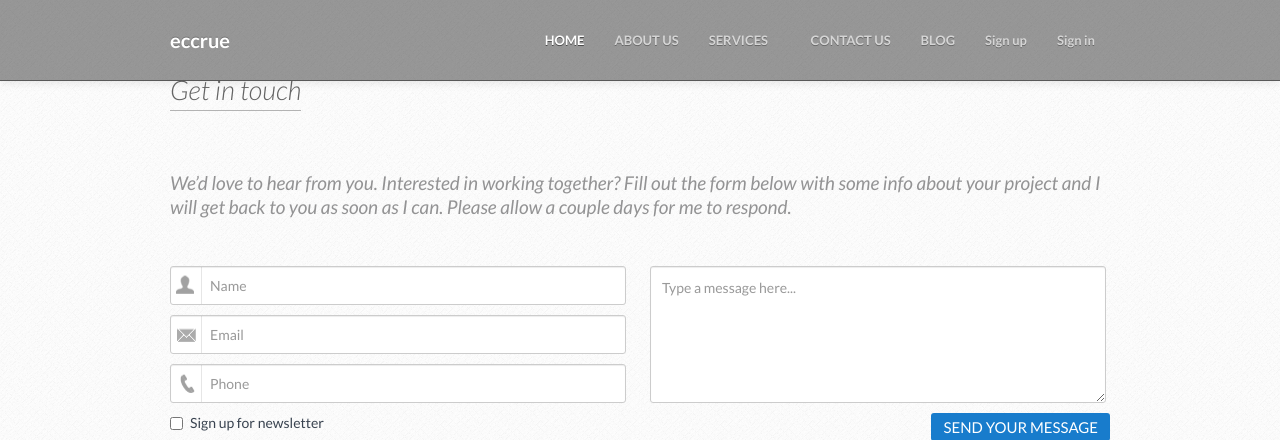
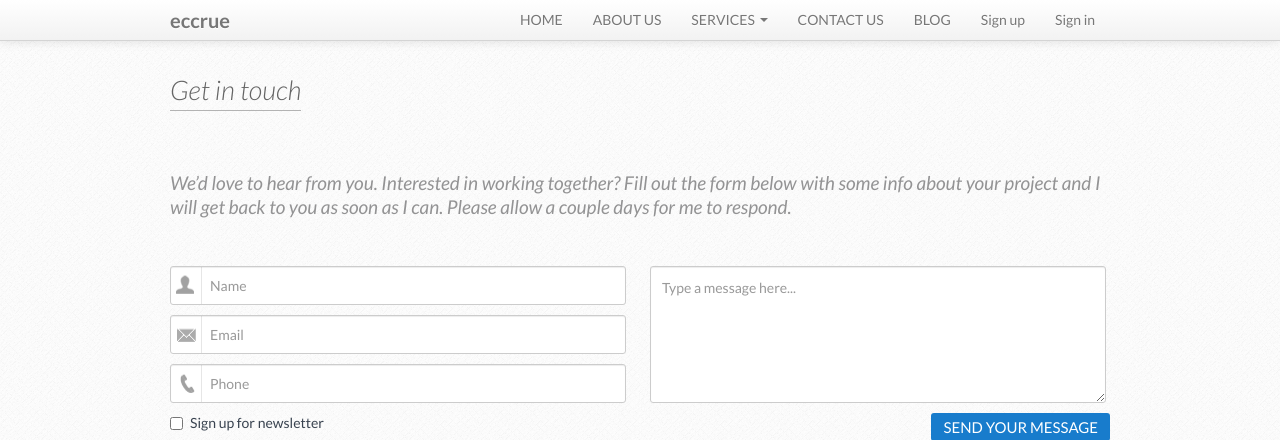
Before and after one commit to ejlax/eccrue, a PHP site: page /contact.php in a window 1280 px wide. Shown: the top 440 px of the page. Run offline with PHP 8.4, Linux system fonts and the light colour scheme; some libraries are stand-ins or nearby versions.

Commit message:
white top bar

```diff
--- a/contact.php
+++ b/contact.php
@@ -67,7 +67,7 @@ include_once('header.php');
                 </div>
             </div>
             <!-- <iframe width="100%" height="600" frameborder="0" scrolling="no" marginheight="0" marginwidth="0" src="https://maps.google.com.mx/?ie=UTF8&amp;ll=64.089157,-21.816616&amp;spn=0.045157,0.15398&amp;t=m&amp;z=13&amp;output=embed"></iframe> -->
-<iframe width="100%" height="600" frameborder="0" scrolling="no" marginheight="0" marginwidth="0" src="https://maps.google.com/maps?f=q&amp;source=s_q&amp;hl=en&amp;geocode=&amp;q=Salt+Lake+City,+UT&amp;aq=0&amp;oq=salt&amp;sll=39.499761,-111.547028&amp;sspn=4.179034,9.876709&amp;t=m&amp;ie=UTF8&amp;hq=&amp;hnear=Salt+Lake+City,+Salt+Lake,+Utah&amp;z=11&amp;ll=40.760779,-111.891047&amp;output=embed"></iframe>
+<iframe width="100%" height="800" frameborder="0" scrolling="no" marginheight="0" marginwidth="0" src="https://maps.google.com/maps?f=q&amp;source=s_q&amp;hl=en&amp;geocode=&amp;q=Salt+Lake+City,+UT&amp;aq=0&amp;oq=salt&amp;sll=39.499761,-111.547028&amp;sspn=4.179034,9.876709&amp;t=m&amp;ie=UTF8&amp;hq=&amp;hnear=Salt+Lake+City,+Salt+Lake,+Utah&amp;z=11&amp;ll=40.760779,-111.891047&amp;output=embed"></iframe>
         </div>
     </div>
 
--- a/header.php
+++ b/header.php
@@ -23,7 +23,7 @@
     <![endif]-->
 </head>
 <body class="pull_top">
-    <div class="navbar transparent navbar-inverse navbar-fixed-top">
+    <div class="navbar transparent navbar navbar-fixed-top">
       <div class="navbar-inner">
         <div class="container">
             <a class="btn btn-navbar" data-toggle="collapse" data-target=".nav-collapse">
```
